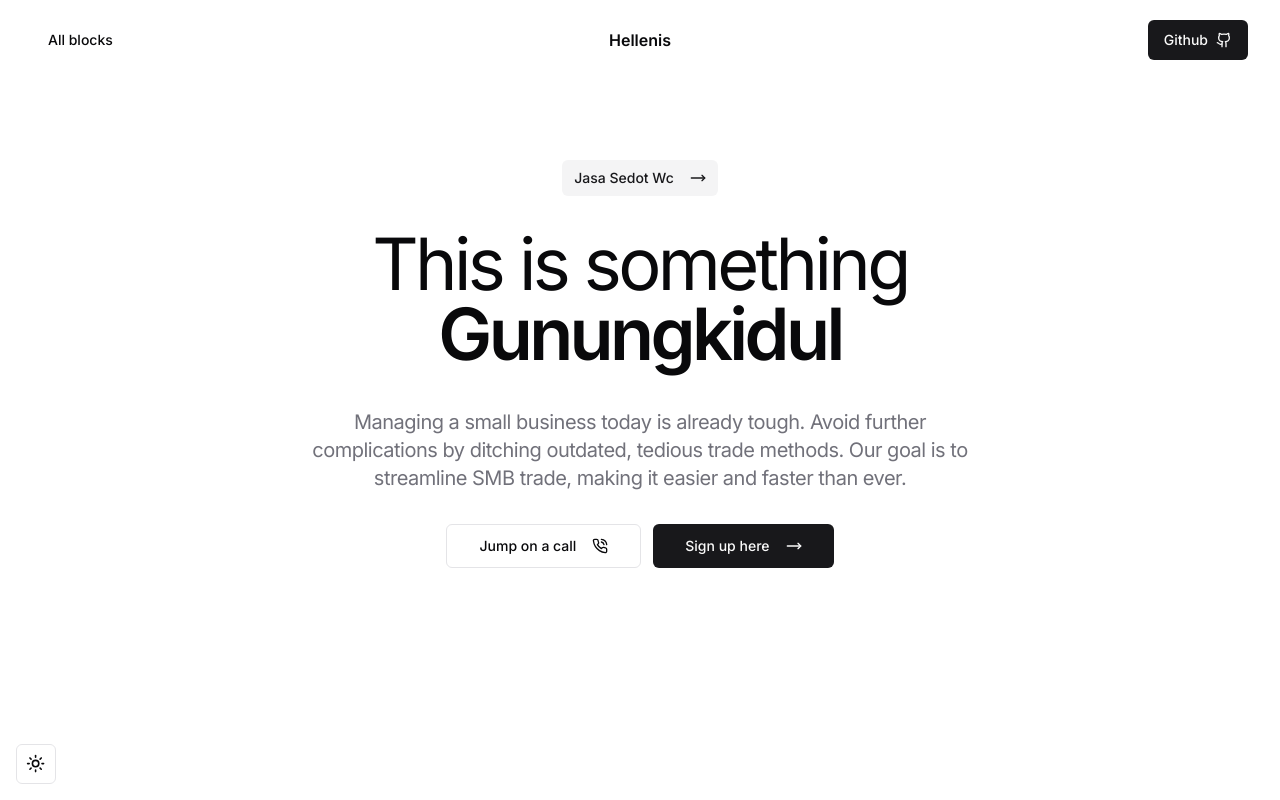
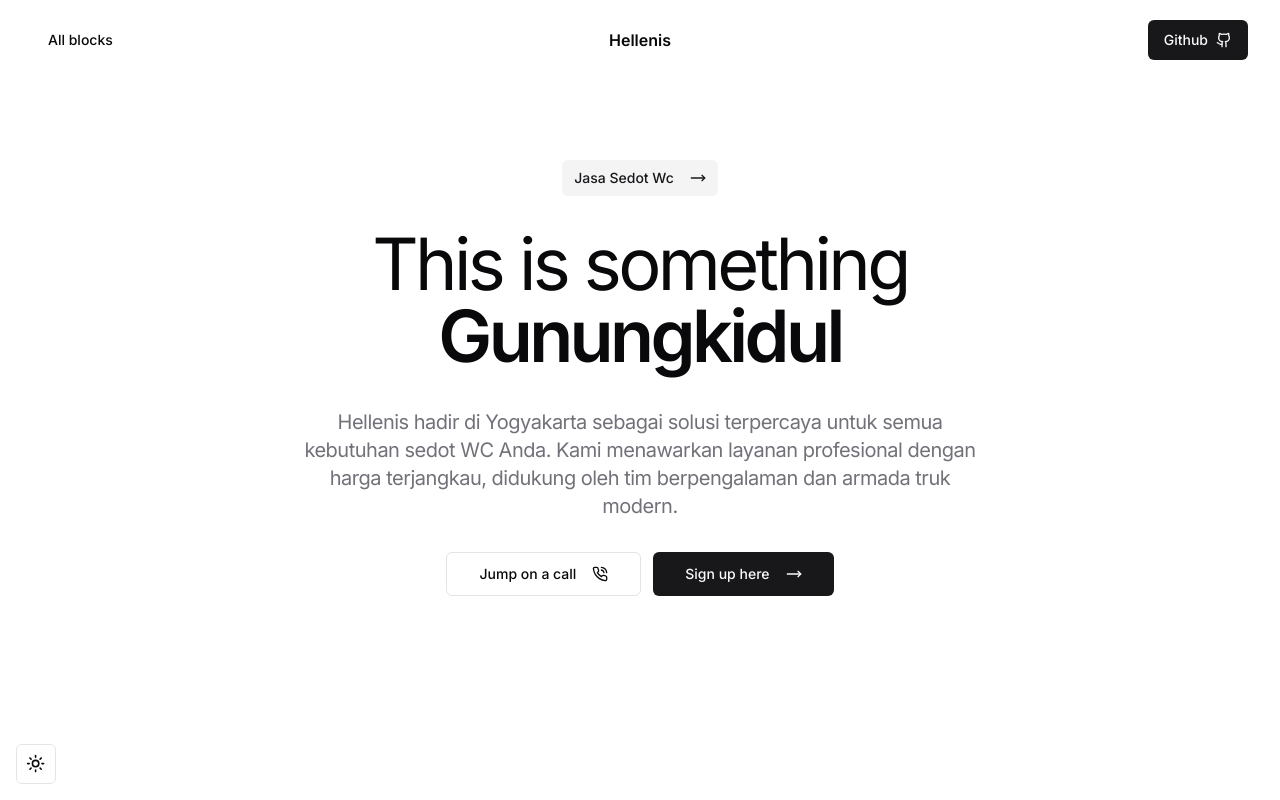
Before and after one commit to webidare/hellenis, a Next.js app: page / in a window 1280 px wide. Shown: the top 800 px of the page. Built offline with nearby package versions, Linux system fonts and the light colour scheme.

Commit message:
Update hero.tsx

```diff
--- a/components/blocks/hero.tsx
+++ b/components/blocks/hero.tsx
@@ -62,10 +62,7 @@ export const Hero = () => {
             </h1>
 
             <p className="text-lg md:text-xl leading-relaxed tracking-tight text-muted-foreground max-w-2xl text-center">
-              Managing a small business today is already tough. Avoid further
-              complications by ditching outdated, tedious trade methods. Our
-              goal is to streamline SMB trade, making it easier and faster than
-              ever.
+              Hellenis hadir di Yogyakarta sebagai solusi terpercaya untuk semua kebutuhan sedot WC Anda. Kami menawarkan layanan profesional dengan harga terjangkau, didukung oleh tim berpengalaman dan armada truk modern.
             </p>
           </div>
           <div className="flex flex-row gap-3">
```
